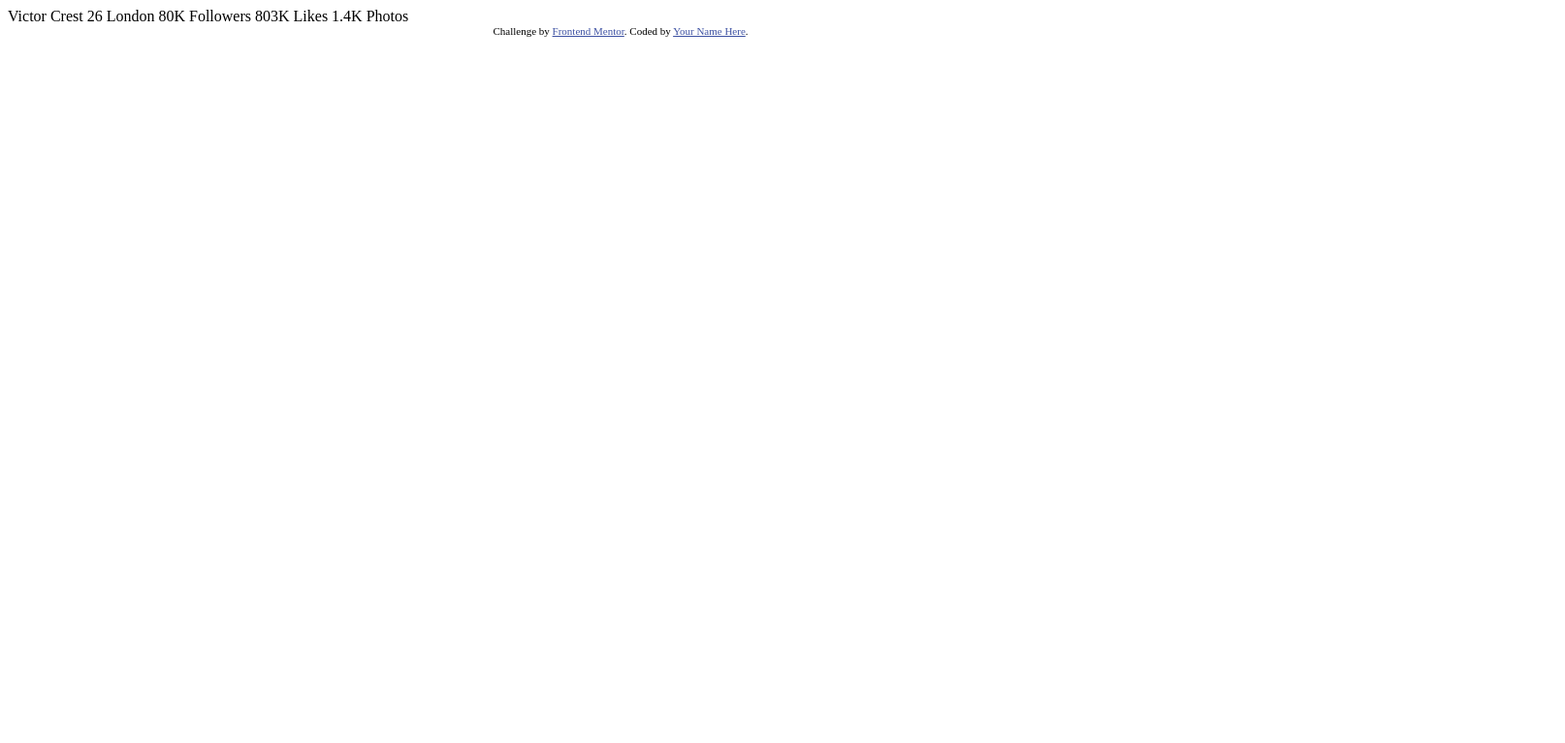
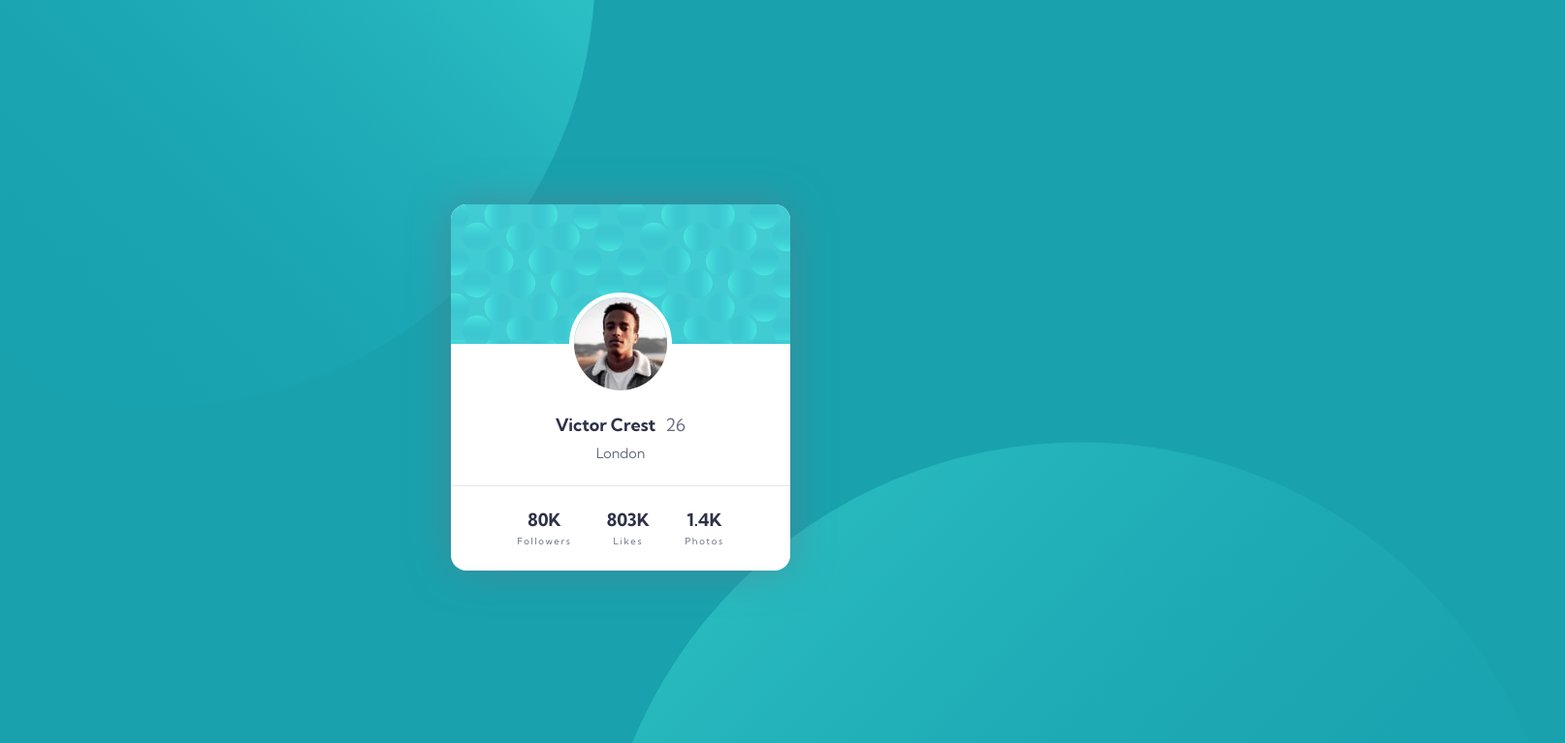
Before and after one commit to liam-mcallister/profile-card, a plain HTML site: page index.html in a window 1280 px wide. Shown: the top 767 px of the page at 97% size, 1614 px wide, since content can reach past the window. Drawn offline with Linux system fonts and the light colour scheme.

Commit message:
Card created

```diff
--- a/index.html
+++ b/index.html
@@ -1,35 +1,43 @@
 <!DOCTYPE html>
 <html lang="en">
+
 <head>
   <meta charset="UTF-8">
-  <meta name="viewport" content="width=device-width, initial-scale=1.0"> <!-- displays site properly based on user's device -->
+  <meta name="viewport" content="width=device-width, initial-scale=1.0">
+  <link rel="icon" type="image/png" sizes="32x32" href="./images/favicon-32x32.png">
+  <title>Frontend Mentor | Profile card component</title>
+  <link rel="preconnect" href="https://fonts.gstatic.com">
+  <link href="https://fonts.googleapis.com/css2?family=Kumbh+Sans:wght@400;700&display=swap" rel="stylesheet">
+  <link rel="stylesheet" href="reset.css">
+  <link rel="stylesheet" href="styles.css">
+</head>
 
-  <link rel="icon" type="image/png" sizes="32x32" href="./images/favicon-32x32.png">
+<body>
 
-  <title>Frontend Mentor | Profile card component</title>
+  <div class="card">
+    <div class="card__top">
+      <img src="/images/image-victor.jpg" alt="" class="card-img">
+    </div>
+    <div class="card__middle">
+      <h2>Victor Crest<span>26</span></h2>
+      <p>London</p>
+    </div>
+    <div class="card__bottom">
+      <div class="card-stat">
+        <h2>80K</h2>
+        <p>Followers</p>
+      </div>
+      <div class="card-stat">
+        <h2>803K</h2>
+        <p>Likes</p>
+      </div>
+      <div class="card-stat">
+        <h2>1.4K</h2>
+        <p>Photos</p>
+      </div>
+    </div>
+  </div>
 
-  <!-- Feel free to remove these styles or customise in your own stylesheet 👍 -->
-  <style>
-    .attribution { font-size: 11px; text-align: center; }
-    .attribution a { color: hsl(228, 45%, 44%); }
-  </style>
-</head>
-<body>
-  Victor Crest
-  26
-  London
+</body>
 
-  80K
-  Followers
-
-  803K
-  Likes
-
-  1.4K
-  Photos
-  <div class="attribution">
-    Challenge by <a href="https://www.frontendmentor.io?ref=challenge" target="_blank">Frontend Mentor</a>.
-    Coded by <a href="#">Your Name Here</a>.
-  </div>
-</body>
 </html>
--- /dev/null
+++ b/reset.css
@@ -0,0 +1,48 @@
+/* http://meyerweb.com/eric/tools/css/reset/
+   v2.0 | 20110126
+   License: none (public domain)
+*/
+
+html, body, div, span, applet, object, iframe,
+h1, h2, h3, h4, h5, h6, p, blockquote, pre,
+a, abbr, acronym, address, big, cite, code,
+del, dfn, em, img, ins, kbd, q, s, samp,
+small, strike, strong, sub, sup, tt, var,
+b, u, i, center,
+dl, dt, dd, ol, ul, li,
+fieldset, form, label, legend,
+table, caption, tbody, tfoot, thead, tr, th, td,
+article, aside, canvas, details, embed,
+figure, figcaption, footer, header, hgroup,
+menu, nav, output, ruby, section, summary,
+time, mark, audio, video {
+	margin: 0;
+	padding: 0;
+	border: 0;
+	font-size: 100%;
+	font: inherit;
+	vertical-align: baseline;
+}
+/* HTML5 display-role reset for older browsers */
+article, aside, details, figcaption, figure,
+footer, header, hgroup, menu, nav, section {
+	display: block;
+}
+body {
+	line-height: 1;
+}
+ol, ul {
+	list-style: none;
+}
+blockquote, q {
+	quotes: none;
+}
+blockquote:before, blockquote:after,
+q:before, q:after {
+	content: '';
+	content: none;
+}
+table {
+	border-collapse: collapse;
+	border-spacing: 0;
+}
--- /dev/null
+++ b/styles.css
@@ -0,0 +1,122 @@
+/*----------------------------------------------------
+---------------------------------Table of Contents----
+------------------------------------------------------
+
+1. Universal
+2. Body
+3. Text
+4. Card
+
+
+*/
+
+/*----------------------------------1. Universal----*/
+*,
+*::before,
+*::after {
+    box-sizing: border-box;
+}
+
+/*---------------------------------------2. Body----*/
+body {
+    display: flex;
+    justify-content: center;
+    align-items: center;
+    position: relative;
+    width: 100vw;
+    height: 100vh;
+    overflow: hidden;
+    font-family: 'Kumbh Sans', sans-serif;
+    font-size: 18px;
+    background: #19a2ae;
+    color: #2d3248;
+}
+
+body::before {
+    content: '';
+    position: absolute;
+    top: -60vh;
+    right: 52vw;
+    width: 900px;
+    height: 900px;
+    z-index: -1;
+    background-image: url('/images/bg-pattern-top.svg');
+    background-size: 900px 900px;
+}
+
+body::after {
+    content: '';
+    position: absolute;
+    bottom: -82vh;
+    left: 48vw;
+    width: 1000px;
+    height: 1000px;
+    z-index: -1;
+    background-image: url('/images/bg-pattern-bottom.svg');
+    background-size: 1000px 1000px;
+}
+
+/*---------------------------------------3. Text----*/
+h2 {
+    font-weight: 700;
+    margin-bottom: 0.8rem;
+}
+
+.card__bottom h2 {
+    margin-bottom: 0.8rem;
+    margin-bottom: 0.5rem;
+}
+
+p {
+    font-size: 0.9rem;
+    color: #6a6f81;
+}
+
+.card__bottom p {
+    font-size: 0.6rem;
+    letter-spacing: 0.1rem;
+}
+
+/*---------------------------------------4. Card----*/
+.card {
+    width: 100%;
+    max-width: 350px;
+    margin: 0 1.5rem;
+    border-radius: 1rem;
+    text-align: center;
+    box-shadow: 0px 0px 40px 0px rgba(106, 111, 129, 0.5);
+    background: #fff;
+}
+
+.card__top {
+    position: relative;
+    height: 9rem;
+    border-radius: 1rem 1rem 0 0;
+    background: url('/images/bg-pattern-card.svg')
+}
+
+.card-img {
+    position: absolute;
+    top: 5.7rem;
+    left: 50%;
+    transform: translateX(-50%);
+    border-radius: 50%;
+    border: 5px solid #fff;
+}
+
+.card__middle {
+    padding: 4.7rem 0 1.6rem 0;
+}
+
+span {
+    margin-left: 10px;
+    font-weight: 400;
+    color: #6a6f81;
+}
+
+.card__bottom {
+    display: flex;
+    justify-content: space-evenly;
+    padding: 1.6rem 2rem;
+    border-top: 1px solid rgba(150, 150, 150, 0.22);
+}
```
Also changed, not shown: design/desktop-preview.jpg (deleted), 1 other file.
